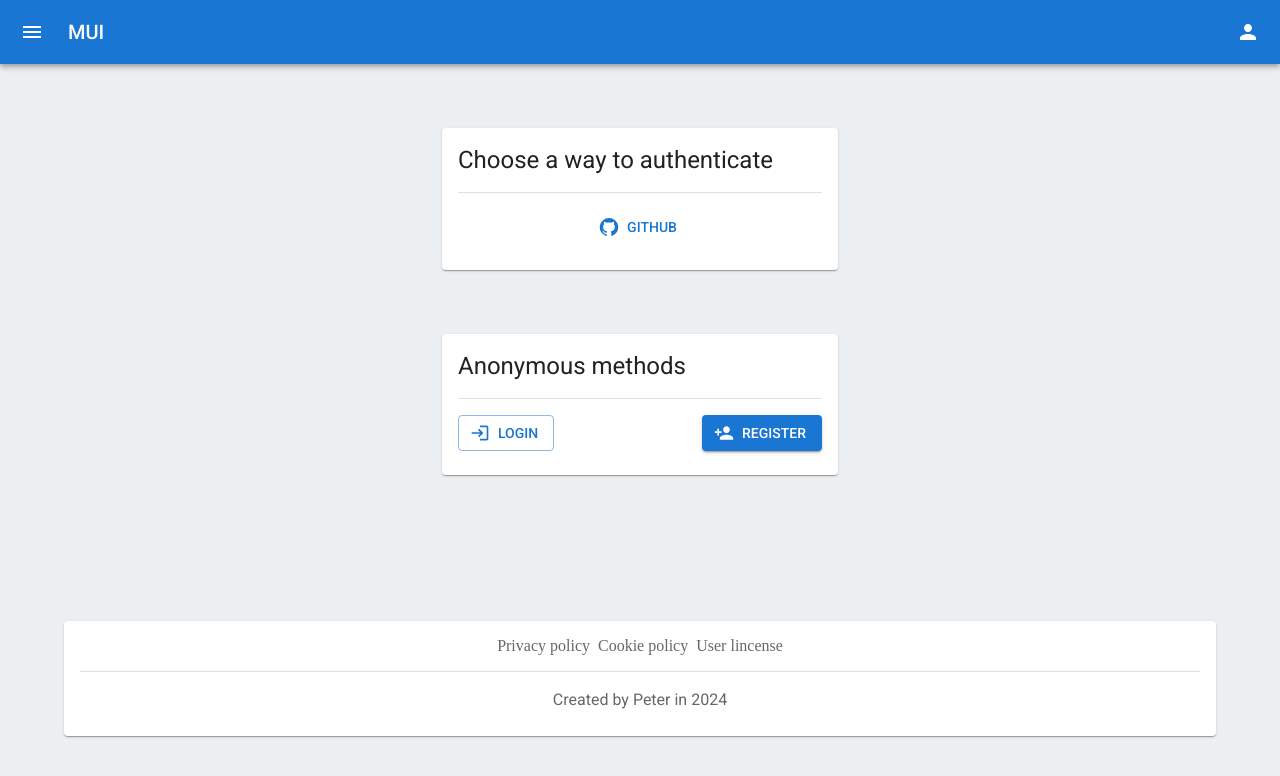
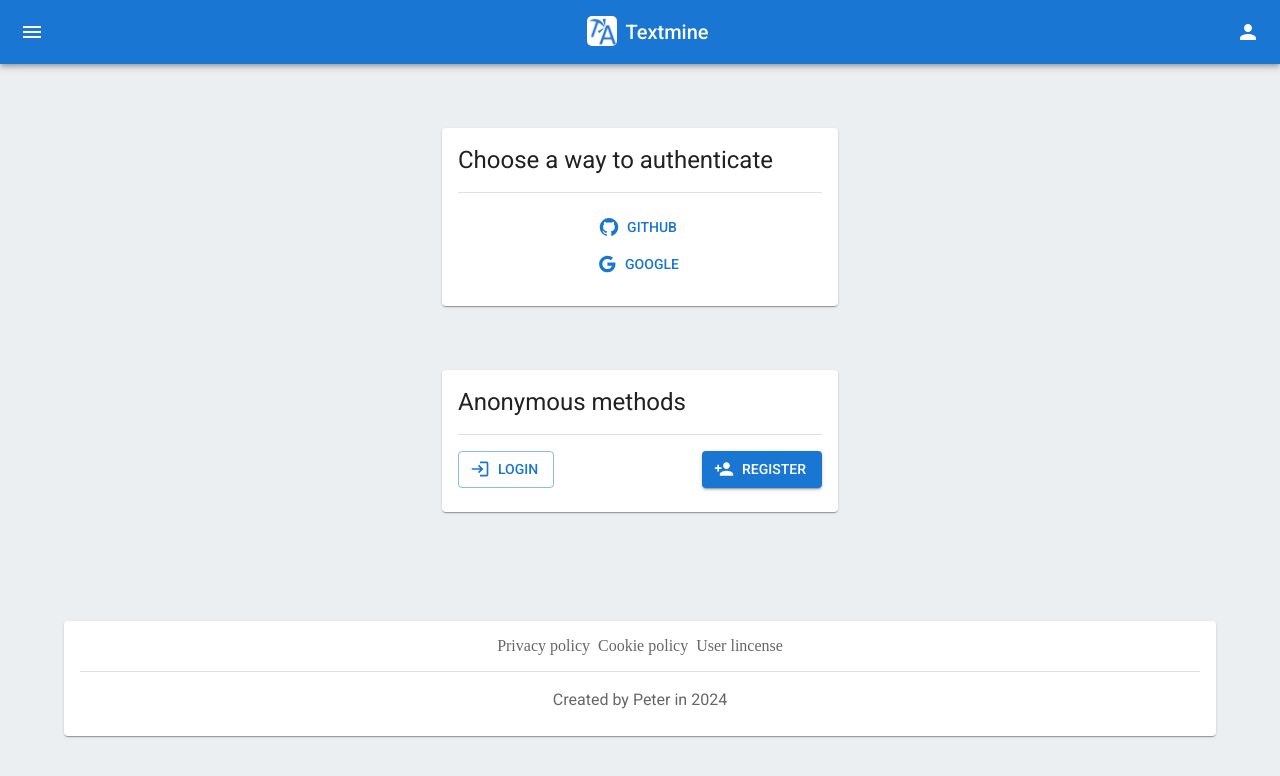
Before and after one commit to peter-peter-22/seo-blog-next, a Next.js app: page /auth in a window 1280 px wide. Shown: the top 776 px of the page. Built offline with nearby package versions, Linux system fonts and the light colour scheme; no server answers; what @mui/material-nextjs would draw is missing.

Commit message:
add google auth, style header

```diff
--- a/app/api/auth/[...nextauth]/route.js
+++ b/app/api/auth/[...nextauth]/route.js
@@ -1,2 +1,2 @@
-import { handlers } from "@/app/auth/auth";
+import { handlers } from "@/auth";
 export const { GET, POST } = handlers;
--- a/app/articles/[id]/page.jsx
+++ b/app/articles/[id]/page.jsx
@@ -1,6 +1,6 @@
 import ArticleViewer from "@/app/ui/editor/ArticleViewer";
 import prisma from "@/utils/db";
-import { Toolbar } from "@mui/material";
+import  Toolbar  from "@mui/material/Toolbar";
 import Card from '@mui/material/Card';
 import CardContent from '@mui/material/CardContent';
 import Typography from "@mui/material/Typography";
--- a/app/auth/page.jsx
+++ b/app/auth/page.jsx
@@ -1,6 +1,6 @@
 "use client";
 
-import { Divider } from '@mui/material';
+import  Divider  from '@mui/material/Divider';
 import Card from '@mui/material/Card';
 import Button from '@mui/material/Button';
 import CardContent from '@mui/material/CardContent';
@@ -16,6 +16,7 @@ import { useSuccessUrl } from '@/app/auth/authUtilities';
 import LoginIcon from '@mui/icons-material/Login';
 import PersonAddIcon from '@mui/icons-material/PersonAdd';
 import GitHubIcon from '@mui/icons-material/GitHub';
+import GoogleIcon from '@mui/icons-material/Google';
 
 export default function Page() {
     const successUrl = useSuccessUrl();
@@ -32,6 +33,12 @@ export default function Page() {
                             onClick={() => signIn("github", { callbackUrl: successUrl })}
                         >
                             Github
+                        </Button>
+                        <Button
+                            startIcon={<GoogleIcon />}
+                            onClick={() => signIn("google", { callbackUrl: successUrl })}
+                        >
+                            Google
                         </Button>
                     </Stack>
                 </CardContent>
--- a/app/layout.jsx
+++ b/app/layout.jsx
@@ -5,7 +5,7 @@ import theme from './lib/theme';
 import Root from "@/app/ui/root/Root";
 import "@/app/css/body.css";
 import { AuthProvider } from './ui/root/AuthProvider';
-import { auth } from '@/app/auth/auth'
+import { auth } from '@/auth'
 import { SnackbarProviderClient } from './ui/root/SnackbarProviderClient';
 
 const roboto = Roboto({
--- a/app/profile/write/page.jsx
+++ b/app/profile/write/page.jsx
@@ -4,7 +4,7 @@ import Card from '@mui/material/Card';
 import CardContent from '@mui/material/CardContent';
 import EditorSkeleton from "../../ui/editor/EditorSkeleton";
 import Toolbar from "@mui/material/Toolbar";
-import { NoSsr } from "@mui/material";
+import NoSsr from "@mui/material/NoSsr";
 
 export default function Home() {
   return (
@@ -20,7 +20,7 @@ export default function Home() {
         </CardContent>
       </Card  >
       <Toolbar />
-      <NoSsr fallback={ <EditorSkeleton />}>
+      <NoSsr fallback={<EditorSkeleton />}>
         <ArticleEditor />
       </NoSsr>
 
--- a/app/ui/editor/EditorImages.jsx
+++ b/app/ui/editor/EditorImages.jsx
@@ -1,5 +1,5 @@
 import ClearIcon from '@mui/icons-material/Clear'
-import { styled } from '@mui/material'
+import  {styled}  from '@mui/material/styles'
 import Fab from '@mui/material/Fab'
 import {
     Transforms
--- a/app/ui/editor/RichTextEditor.jsx
+++ b/app/ui/editor/RichTextEditor.jsx
@@ -1,4 +1,4 @@
-import { styled } from '@mui/material';
+import { styled } from '@mui/material/styles';
 import Card from '@mui/material/Card';
 import isHotkey from 'is-hotkey';
 import { useMemo } from 'react';
--- a/app/ui/editor/TextViewer.jsx
+++ b/app/ui/editor/TextViewer.jsx
@@ -1,4 +1,4 @@
-import { styled } from '@mui/material';
+import { styled } from '@mui/material/styles';
 import { useMemo } from 'react';
 import {
     createEditor
--- a/app/ui/root/header/Header.jsx
+++ b/app/ui/root/header/Header.jsx
@@ -7,6 +7,9 @@ import NavMenu from './tabs/NavMenu';
 import useScrollTrigger from '@mui/material/useScrollTrigger';
 import Slide from '@mui/material/Slide';
 import UserMenu from './user/UserMenu';
+import Image from 'next/image';
+import { styled } from '@mui/material/styles';
+import Stack from '@mui/material/Stack';
 
 function HideOnScroll({ children }) {
     const trigger = useScrollTrigger();
@@ -17,19 +20,31 @@ function HideOnScroll({ children }) {
     );
 }
 
+const Logo = styled(Image)({
+    borderRadius: 5
+})
+
 export default function Header() {
     return (
         <HideOnScroll>
             <AppBar component="nav" sx={{ position: "sticky", top: 0 }}>
                 <Toolbar>
                     <NavMenu />
-                    <Typography
-                        variant="h6"
-                        component="div"
-                        sx={{ flexGrow: 1, display: { xs: 'none', sm: 'block' } }}
-                    >
-                        MUI
-                    </Typography>
+                    <Stack alignItems="center" sx={{ flexGrow: 1 }}>
+                        <Stack direction="row" spacing={1} sx={{ display: { xs: 'none', sm: 'flex' } }}>
+                            <Logo
+                                src="/icon.jpg"
+                                width={30}
+                                height={30}
+                                alt="Logo"
+                            />
+                            <Typography
+                                variant="h6"
+                            >
+                                Textmine
+                            </Typography>
+                        </Stack>
+                    </Stack>
                     <UserMenu />
                 </Toolbar>
             </AppBar>
--- a/app/auth/auth.js
+++ b/auth.js
@@ -3,12 +3,14 @@ import "@/app/lib/zodErrors";
 import { authConfig } from '@/app/auth/auth.config';
 import NextAuth from 'next-auth';
 import Github from "next-auth/providers/github";
+import Google from "next-auth/providers/google";
 
 export const { auth, signIn, signOut, handlers } = NextAuth({
     ...authConfig,
     providers: [
         LoginProvider,
         RegisterProvider,
-        Github
+        Github,
+        Google
     ],
 });
```
Also changed, not shown: public/icon.jpg (added). Lines whose indentation alone changed are shown as unchanged.
